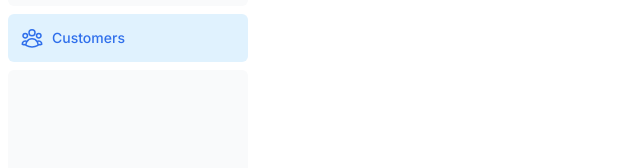
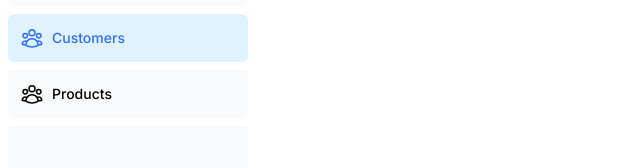
Before and after one commit to reipriantama/rei-cms-fullstack, a Next.js app: page /dashboard/customers in a window 1280 px wide. Shown: the part 282-450 px from the top of the page, without its empty margins (0-640 px from the left). Built offline with nearby package versions, Linux system fonts and the light colour scheme; a web font is replaced by a local one.

Commit message:
feat: Add Products link to navigation menu

```diff
--- a/app/ui/dashboard/nav-links.tsx
+++ b/app/ui/dashboard/nav-links.tsx
@@ -17,6 +17,7 @@ const links = [
     icon: DocumentDuplicateIcon,
   },
   { name: "Customers", href: "/dashboard/customers", icon: UserGroupIcon },
+  { name: "Products", href: "/dashboard/products", icon: UserGroupIcon },
 ];
 
 export default function NavLinks() {
```
